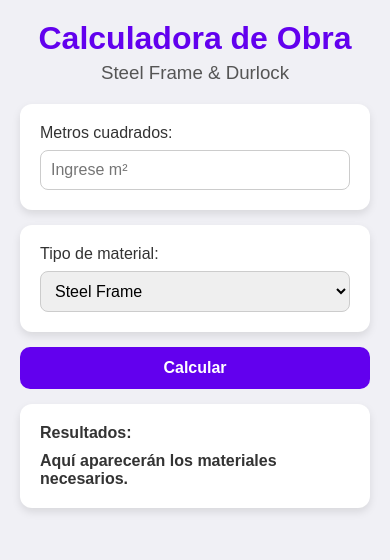
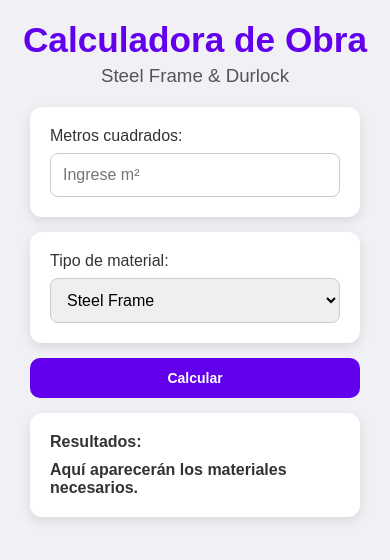
Before and after one commit to DiegoMarin22/Calculadora-de-obra, a plain HTML site: page index.html in a window 390 px wide. Drawn offline with Linux system fonts and the light colour scheme.

Commit message:
PWA completa reconstruida con diseño atractivo y SW definitivo

```diff
--- a/index.html
+++ b/index.html
@@ -4,10 +4,14 @@
 <meta charset="UTF-8">
 <meta name="viewport" content="width=device-width, initial-scale=1.0">
 <title>Calculadora de Obra</title>
-<link rel="stylesheet" href="styles.css">
+
+<!-- Manifest PWA -->
 <link rel="manifest" href="manifest.json">
 <meta name="theme-color" content="#6200ee">
 <link rel="apple-touch-icon" href="icons/Icon-192.png">
+
+<!-- Estilos -->
+<link rel="stylesheet" href="styles.css">
 </head>
 <body>
 <header>
--- a/styles.css
+++ b/styles.css
@@ -1,9 +1,5 @@
 /* Reset básico */
-* {
-  box-sizing: border-box;
-  margin: 0;
-  padding: 0;
-}
+* { box-sizing: border-box; margin:0; padding:0; }
 
 body {
   font-family: 'Arial', sans-serif;
@@ -15,21 +11,9 @@
   padding: 20px;
 }
 
-header {
-  text-align: center;
-  margin-bottom: 20px;
-}
-
-header h1 {
-  font-size: 2em;
-  color: #6200ee;
-}
-
-header h3 {
-  font-weight: normal;
-  color: #555;
-  margin-top: 5px;
-}
+header { text-align: center; margin-bottom: 20px; }
+header h1 { font-size: 2.2em; color: #6200ee; }
+header h3 { font-weight: normal; color: #555; margin-top: 5px; }
 
 main {
   width: 100%;
@@ -43,17 +27,15 @@
   background: #fff;
   border-radius: 12px;
   padding: 20px;
-  box-shadow: 0 4px 8px rgba(0,0,0,0.1);
+  box-shadow: 0 4px 12px rgba(0,0,0,0.1);
   transition: transform 0.2s ease;
 }
 
-.card:hover {
-  transform: translateY(-3px);
-}
+.card:hover { transform: translateY(-3px); }
 
 input, select {
   width: 100%;
-  padding: 10px;
+  padding: 12px;
   margin-top: 8px;
   border-radius: 8px;
   border: 1px solid #ccc;
@@ -61,7 +43,7 @@
 }
 
 button {
-  padding: 12px;
+  padding: 14px;
   background-color: #6200ee;
   color: #fff;
   border: none;
@@ -72,12 +54,11 @@
   transition: background 0.3s ease;
 }
 
-button:hover {
-  background-color: #4500bb;
+button:hover { background-color: #4500bb; }
+
+#resultado { font-weight: bold; color: #333; margin-top: 10px; }
+
+@media(max-width: 600px){
+  main { padding: 0 10px; }
+  button { font-size: 14px; padding: 12px; }
 }
-
-#resultado {
-  font-weight: bold;
-  color: #333;
-  margin-top: 10px;
-}
```
Also changed, not shown: manifest.json, service-worker.js (line endings or trailing spaces).
